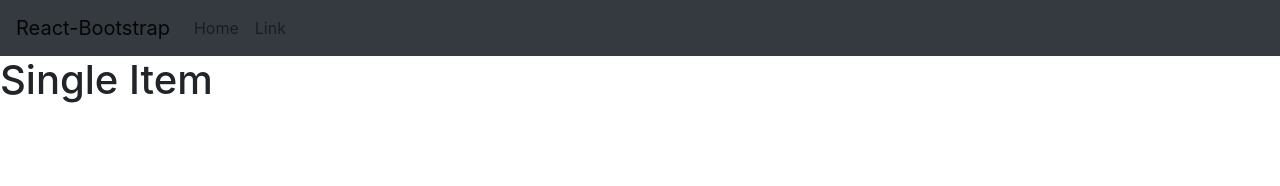
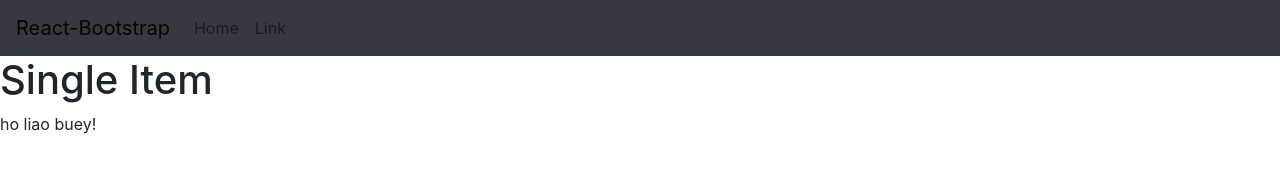
Before and after one commit to guru-schnecke/node-react-demo, a React (Create React App) app in the folder running/: page /item/1 in a window 1280 px wide. Shown: the top 186 px of the page. Built offline with nearby package versions, Linux system fonts and the light colour scheme; no server answers.

Commit message:
react app

```diff
--- a/running/src/App.js
+++ b/running/src/App.js
@@ -38,7 +38,7 @@ export default class App extends Component {
             exact
             render={() => <Home items={this.state.items} />}
           />
-          <Route path="/item/:id" exact render={() => <Item />} />
+          <Route path="/item/:id" exact component={Item} />
           <Route path="/register" exact render={() => <Register />} />
           <Route path="/login" exact render={() => <Login />} />
         </Switch>
--- a/running/src/component/items/Item.jsx
+++ b/running/src/component/items/Item.jsx
@@ -1,10 +1,28 @@
 import React, { Component } from "react";
+import Axios from "axios";
+
+const URL = process.env.REACT_APP_URL;
 
 export default class Item extends Component {
+  state = {
+    item: null,
+  };
+  componentDidMount() {
+    Axios.get(`${URL}/items/${this.props.match.params.id}`)
+      .then((res) => {
+        console.log(res.data);
+        this.setState({ item: res.data.item });
+      })
+      .catch((err) => {
+        console.log(err);
+      });
+  }
   render() {
+    let { item } = this.state;
     return (
       <div>
         <h1>Single Item</h1>
+        {item ? <div>{item.name}</div> : "ho liao buey!"}
       </div>
     );
   }
```
